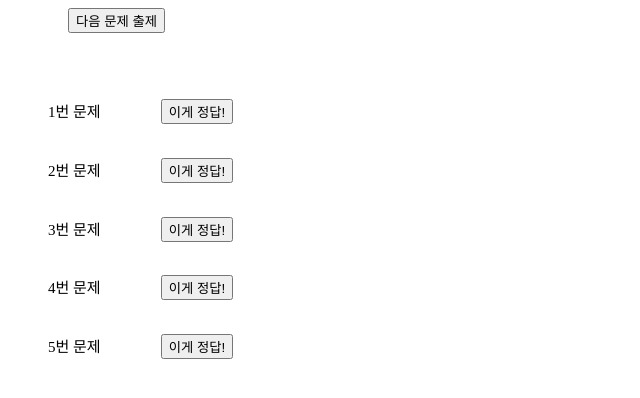
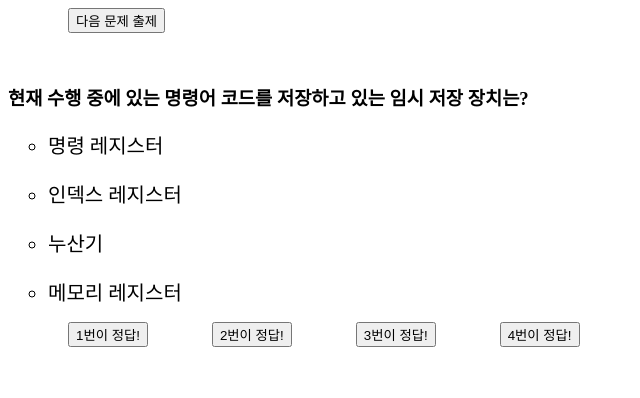
Before and after one commit to JuSeungKyu/---, a plain HTML site: page index.html in a window 1280 px wide. Shown: the whole page, without its empty margins (0-640 px from the left). Drawn offline with Linux system fonts and the light colour scheme.

Commit message:
조금 남음

```diff
--- a/index.html
+++ b/index.html
@@ -7,13 +7,19 @@
 <body>
 	<div><button>다음 문제 출제</button></div>
 	<div id="questionBox">
+		<h3 id="question">문제</h3>
 		<ul style="list-style-type:circle">
-			<il><p id="text0">1번 문제</p><button id="choice0">이게 정답!</button></il><br>
-			<il><p id="text1">2번 문제</p><button id="choice1">이게 정답!</button></il><br>
-			<il><p id="text2">3번 문제</p><button id="choice2">이게 정답!</button></il><br>
-			<il><p id="text3">4번 문제</p><button id="choice3">이게 정답!</button></il><br>
-			<il><p id="text4">5번 문제</p><button id="choice4">이게 정답!</button></il>
+			<li id="text0">1번 문제</li>
+			<li id="text1">2번 문제</li>
+			<li id="text2">3번 문제</li>
+			<li id="text3">4번 문제</li>
 		</ul>
+		<div id="answerBox">
+			<button id="choice0">1번이 정답!</button>
+			<button id="choice1">2번이 정답!</button>
+			<button id="choice2">3번이 정답!</button>
+			<button id="choice3">4번이 정답!</button>
+		</div>
 	</div>
 </body>
 </html>
--- a/script.js
+++ b/script.js
@@ -1,17 +1,42 @@
-function asdf(inputArray){
-	sr = new File.OpenText();
-	while(true){
-		let outputArray = [];
-		for(let i = 0; i < 5; i+=1){
-			input = file.ReadLine();
-			if (input == null){
-                     break;
-            }
-			outputArray.push(input);
+let questionList = [];
+let rightAnswer = [];
+let wrongAnswer = [[]];
+
+questionList.push("현재 수행 중에 있는 명령어 코드를 저장하고 있는 임시 저장 장치는?");
+rightAnswer.push("명령 레지스터");
+wrongAnswer.push(new Array("인덱스 레지스터", "누산기", "메모리 레지스터"));
+
+function randomNum(min, max){
+	let randNum = Math.floor(Math.random()*(max-min+1)) + min;
+	return randNum;
+}
+
+function writeQuestion(randomNumber){
+	rightAnswerNumber = randomNum(0, 4);
+	answer = rightAnswerNumber;
+
+	console.log(rightAnswerNumber);
+	questionText.innerHTML = questionList[randomNumber];
+	textArray[0].innerHTML = rightAnswer[randomNumber];
+
+	for(let i=0;i<4;i+=1){
+		if(i < rightAnswerNumber){
+			textArray[i].innerHTML = wrongAnswer[randomNumber+1][i];
+			console.log(textArray[i]);
 		}
-		inputArray.push(outputArray);
+		else if(i == rightAnswerNumber){
+			textArray[i].innerHTML = rightAnswer[randomNumber];
+			console.log(textArray[i]);
+		}
+		else{
+			textArray[i].innerHTML = wrongAnswer[randomNumber+1][i-1];
+			console.log(textArray[i]);
+		}
 	}
-	return inputArray
+
+	for(let i=1;i<4;i+=1){
+		textArray[i].innerHTML = wrongAnswer[randomNumber+1][i-1];
+	}
 }
 
 function choice(input){
@@ -24,17 +49,20 @@ function choice(input){
 	}
 }
 
-let arr = [];
-arr = asdf(arr)
-
 answer = 3;
 let choiceNumber = 5;
 let textArray = [];
 
-for(let i = 0; i < 5; i+=1){
+for(let i = 0; i < 4; i+=1){
 	str = "#text" + i;
 	textArray.push(document.querySelector(str));
 }
+
+
+questionText = document.querySelector("#question");
+
+let ranint = Math.floor(Math.random() * questionList.length);
+writeQuestion(0);
 
 document.querySelector("#choice0").onclick = function() {
 	choice(0);
@@ -48,6 +76,3 @@ document.querySelector("#choice2").onclick = function() {
 document.querySelector("#choice3").onclick = function() {
 	choice(3);
 }
-document.querySelector("#choice4").onclick = function() {
-	choice(4);
-}
--- a/style.css
+++ b/style.css
@@ -1,16 +1,25 @@
 #questionBox{
 	margin-top: 50px;
+
 }
 
 ul{
 	line-height:180%
+	display: inline-block;
+	width: 300px
+	margin-right: 0px;
 }
-
-p{
-	display: inline-block;
-	font-size: 15px;
+li{
+	margin-top: 20px;
+	font-size: 20px;
+	/*display: inline-block;*/
+	width: 300px
 }
 
 button{
 	margin-left: 60px;
 }
+
+#answerBox{
+	display: inline-block;
+}
```
